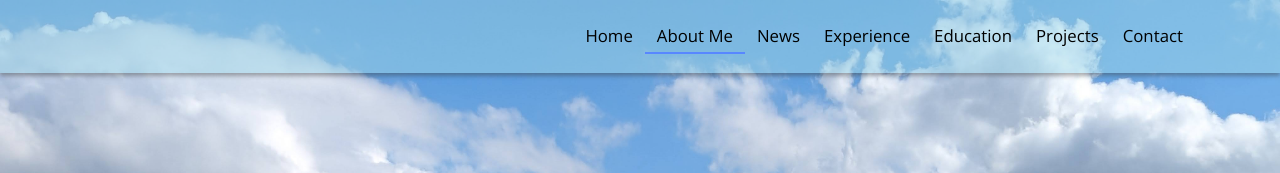
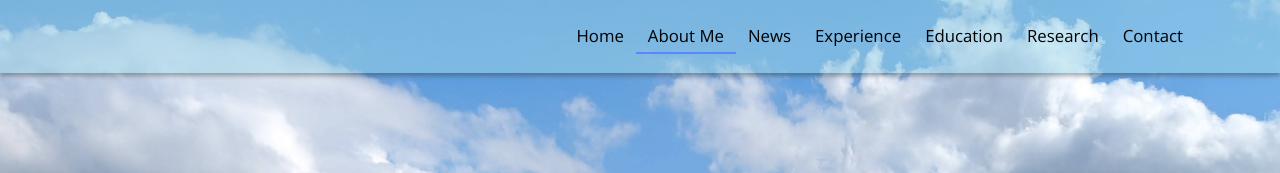
Before and after one commit to saif8091/saif.github.io, a plain HTML site: page index.html in a window 1280 px wide. Shown: the top 173 px of the page. Drawn offline with nearby package versions, Linux system fonts and the light colour scheme.

Commit message:
heading changed from projects -> research

```diff
--- a/index.html
+++ b/index.html
@@ -44,7 +44,7 @@
           <li><a href="#news" class="scroll-link">News</a></li>
           <li><a href="#experience" class="scroll-link">Experience</a></li>
           <li><a href="#education" class="scroll-link">Education</a></li>
-          <li><a href="#projects" class="scroll-link">Projects</a></li>
+          <li><a href="#projects" class="scroll-link">Research</a></li>
           <li><a href="#contactUs" class="scroll-link">Contact</a></li>
         </ul>
       </div>
@@ -235,12 +235,12 @@ Science Foundation (NSF), Love Beets USA, the New York Farm Viability Institute
     </div>
   </div>
 
-<!--Projects-->
+<!--Research-->
 <section id="projects" class="page-section section appear clearfix secPad">
   <div class="container">
     <div class="heading">
       <!-- Heading -->
-      <h2>Projects</h2>
+      <h2>Research</h2>
     </div>
     <div class="row">
       <nav id="filter" class="col-md-12">
```
